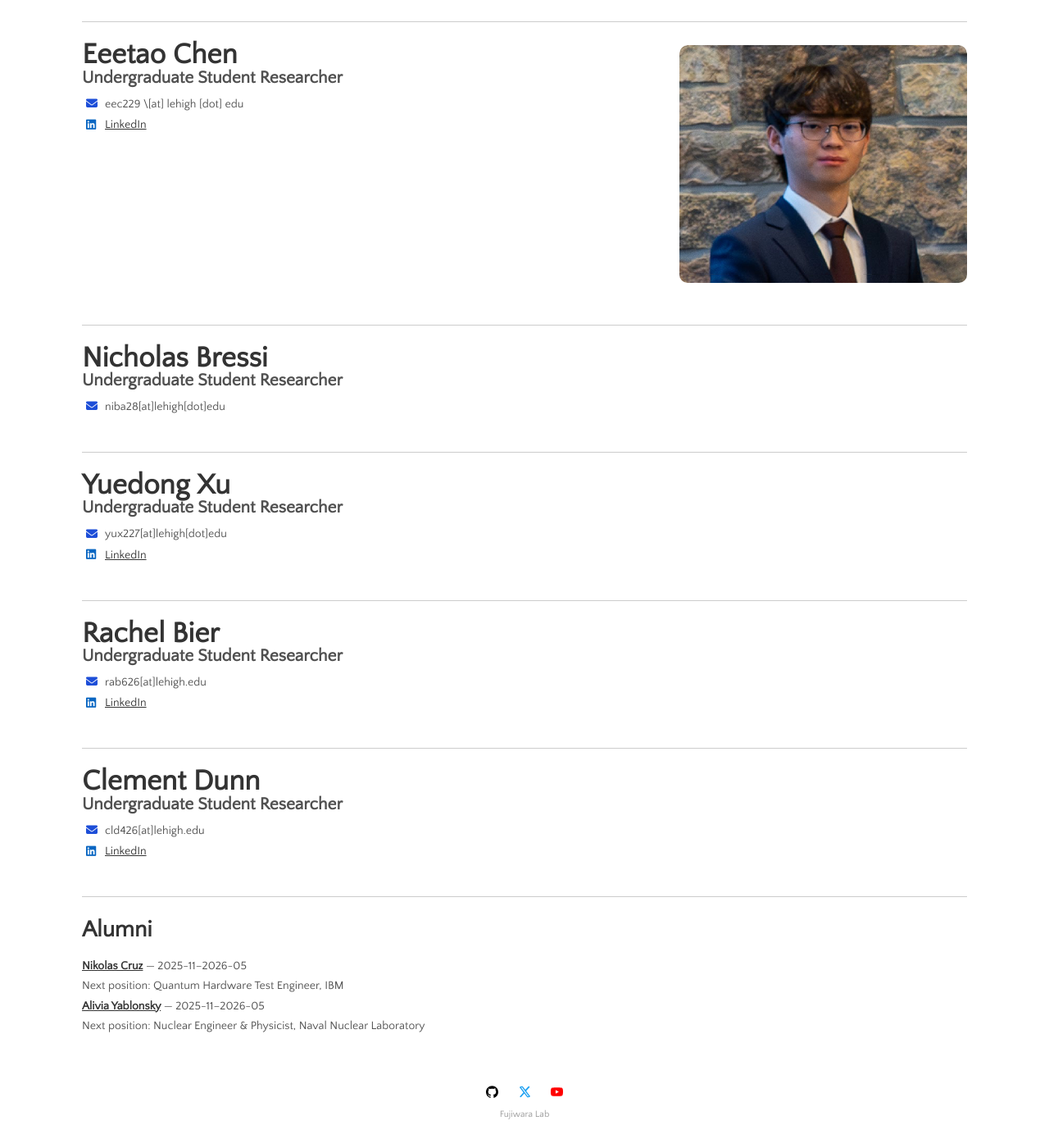
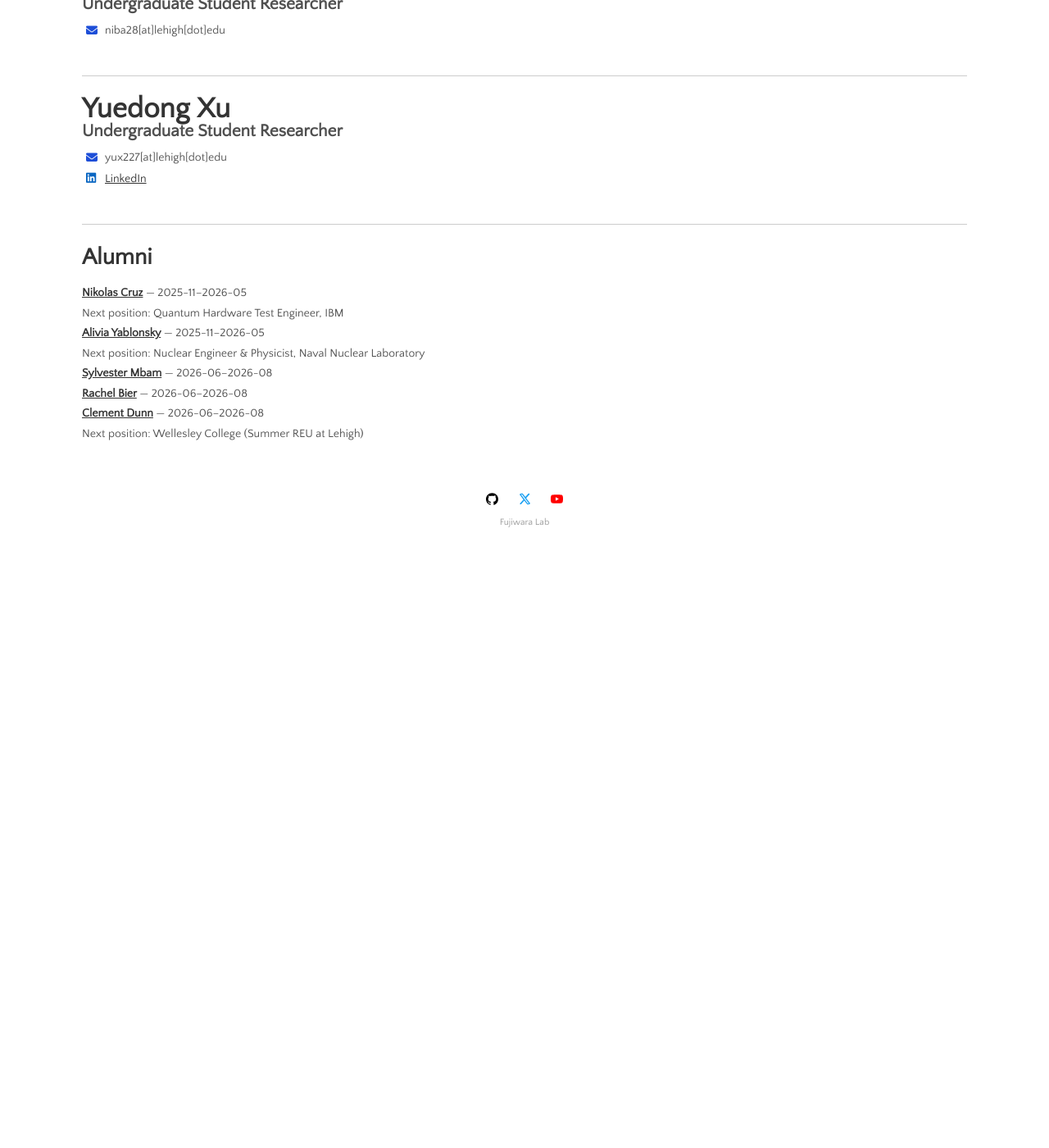
Before and after one commit to fujiwara-quantum-lab/fujiwara-quantum-lab.github.io, a Jekyll site: the page built from menu/people.md, in a window 1280 px wide and 1400 px high, scrolled down 3343 px. Shown: the whole window at 82% size. Built offline with Jekyll 4.4.1, drawn with Linux system fonts in a browser that asks for light colours; a style sheet for code colours, icons or effects is not loaded; after the commit the page ends 4020 px from its top, so only the background shows below that; some of the changed text lies outside the part shown.

Commit message:
moving admin

```diff
--- a/people/sylvester-mbam.md
+++ b/people_alumni/sylvester-mbam.md
@@ -5,4 +5,6 @@ role: Graduate Student Researcher
 email: sym225[at]lehigh.edu
 linkedin: https://www.linkedin.com/in/sylvester-mbam-003aa112a/
 photo: sylvester-mbam.jpg
+start_date: 2026-06
+end_date: 2026-08
 ---
```
Also changed, not shown: _data/people.yml (+4 -3 lines), people_alumni/clement-dunn.md (renamed from people/clement-dunn.md, +3 -0 lines), people_alumni/rachel-bier.md (renamed from people/rachel-bier.md, +2 -0 lines).
